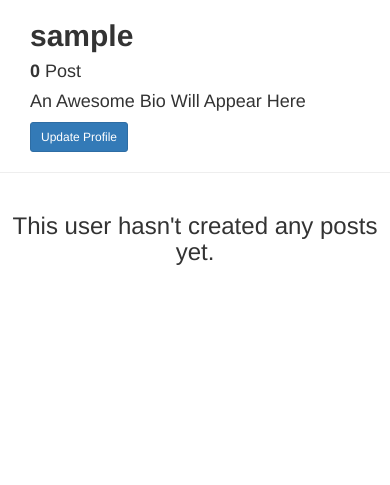
After one commit to Elianehbmna/Award, a Django app: page /profile/1 in a window 390 px wide. The commit adds this page. Shown: the part 359-844 px from the top of the page. Run offline with Django 3.2, Linux system fonts and the light colour scheme; the visitor is signed in with stand-in values (Sample User, id 1); data comes from the database, SQL or seed files in the repository; some libraries are stand-ins or nearby versions.

Commit message:
adding the profile in the html

```diff
--- a/award/forms.py
+++ b/award/forms.py
@@ -1,4 +1,5 @@
 from .models import Profile
+from django import forms
 
 class UpdateProfile(forms.ModelForm):
     class Meta:
--- a/award/models.py
+++ b/award/models.py
@@ -10,7 +10,7 @@ from tinymce.models import HTMLField
 class Profile(models.Model):
     bio=models.TextField(max_length=100,blank=True,default="bio please...")
     profilepic=models.ImageField(upload_to='profile/', blank = True,default='../static/images/bad-profile-pic-2.jpeg')
-    bio=models.IntegerField(max_length=100,blank=True,default="your contacts")
+    contacts=models.IntegerField(blank=True)
     user=models.ForeignKey(User, on_delete=models.CASCADE)
 
     def __str__(self):
--- /dev/null
+++ b/award/templates/all-views/profile.html
@@ -0,0 +1,83 @@
+{%extends 'all-views/base.html'%}
+
+ {% block content %}
+
+ <div class="container">
+   {% if profile%}
+
+   {%for profile in profile%}
+     <div class="row" style="padding-bottom:20px">
+
+       <div class="col-md-4">
+         <img class="center-block img-responsive img-circle" src="{{profile.profilepic.url}}" alt="" style="width:170px; height:170px">
+       </div>
+       <div class="col-md-8">
+         <h2><strong>{{profile.user}}</strong></h2>
+         <h4><strong>{{images|length}}</strong> Post{{images|pluralize}} </h4>
+         <h4>{{profile.bio}}</h4>
+         <h4>{{profile.contacts}}</h4>
+
+       </div>
+
+     </div>
+
+   {% endfor %}
+   {%else%}
+
+       <div class="col-md-4">
+         <img class="center-block img-responsive img-circle" src="../../../static/images/bad-profile-pic-2.jpeg" alt="" style="width:170px; height:170px">
+       </div>
+       <div class="col-md-8">
+         <h2><strong>{{user}}</strong></h2>
+         <h4><strong>0</strong> Post</h4>
+         <h4>An Awesome Bio Will Appear Here</h4>
+         <a class="btn btn-sm btn-primary"> Update Profile</a>
+
+
+
+
+       </div>
+
+     </div>
+
+   {%endif%}
+
+
+
+
+ <hr>
+
+ <div class="row">
+    <div class="container">
+    {%if images%}
+    {% for image in images%}
+
+      <div class="col-md-4">
+
+           <div class="hovereffect thumbnail">
+
+                    <img class="img-responsive" src="{{image.image.url}}" alt="">
+
+
+          </div>
+
+      </div>
+
+    {%endfor%}
+    {%else%}
+      {%if profile.user.id == user.id%}
+
+          <h3 class="text-center">You havent posted any images yet. Get started by posting one here</a></h3>
+      {%else%}
+        <h3 class="text-center">This user hasn't created any posts yet.</h3>
+
+      {%endif%}
+    {%endif%}
+
+    </div>
+  </div>
+
+ </div>
+
+
+ {%endblock%}
--- a/award/templates/navbar.html
+++ b/award/templates/navbar.html
@@ -37,6 +37,9 @@
                         <a href="{%url 'welcome'%}">Home</a>
                       </li>
                       <li>
+                            <a href="{%url 'profile' user.id%}">Profile</a>
+                          </li>
+                      <li>
                         <a href="/accounts/password/change">Change Password</a>
                       </li>
                       <li>
--- a/award/urls.py
+++ b/award/urls.py
@@ -5,6 +5,7 @@ from django.conf.urls.static import static
 
 urlpatterns=[
     url(r'^$',views.welcome,name = 'welcome'),
+    url(r'^profile/(\d+)',views.profile,name = 'profile'),
 ]
 if settings.DEBUG:
     urlpatterns+= static(settings.MEDIA_URL, document_root = settings.MEDIA_ROOT)
--- a/award/views.py
+++ b/award/views.py
@@ -3,7 +3,7 @@ from __future__ import unicode_literals
 from django.shortcuts import render,redirect
 from django.http  import HttpResponse,HttpResponseRedirect
 from django.contrib.auth.decorators import login_required
-from .models import Profile
+from .models import Profile,User
 from .forms import UpdateProfile
 # Create your views here.
 @login_required(login_url='/accounts/login/')
```
Also changed, not shown: award/migrations/0001_initial.py.
